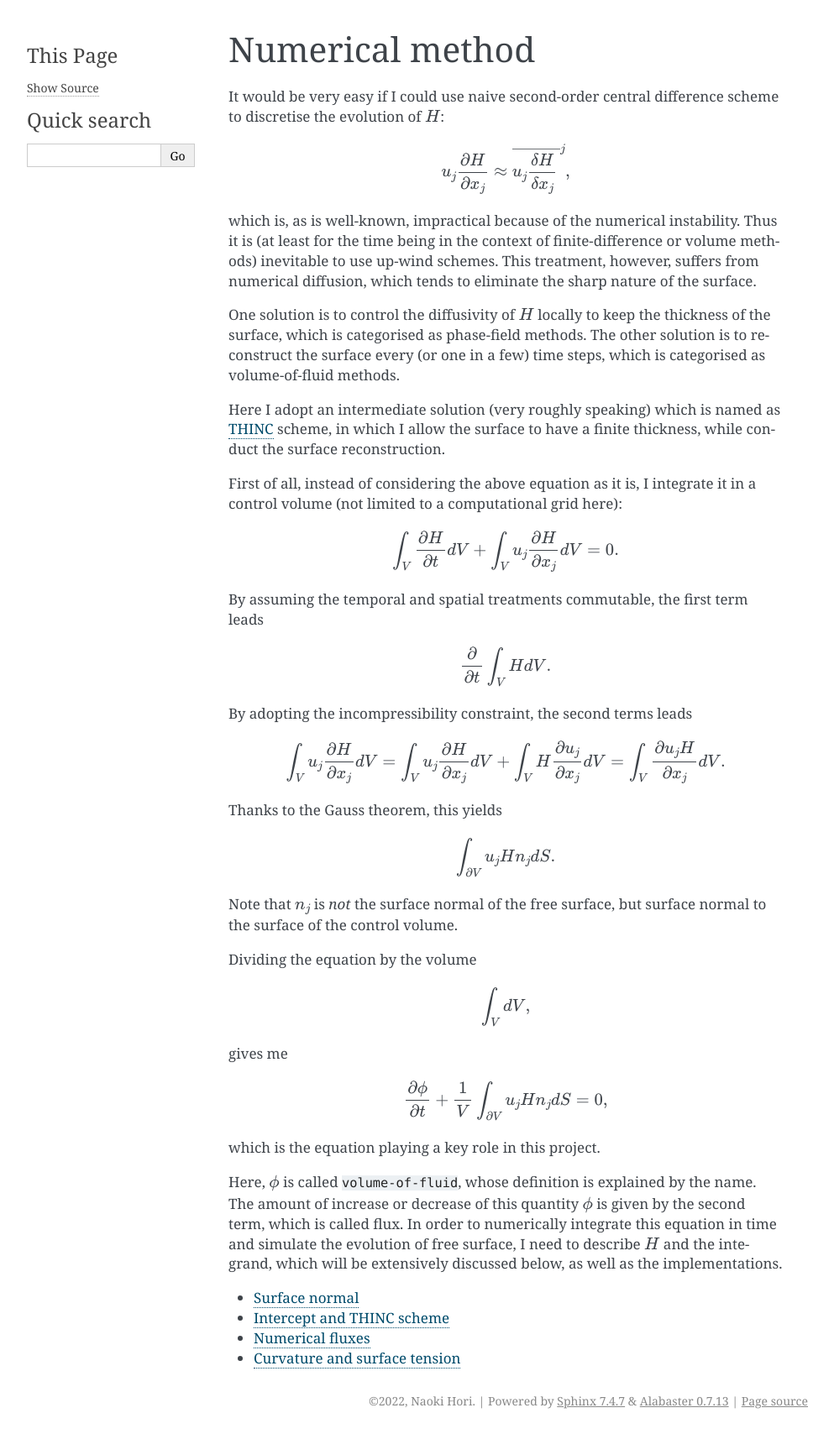
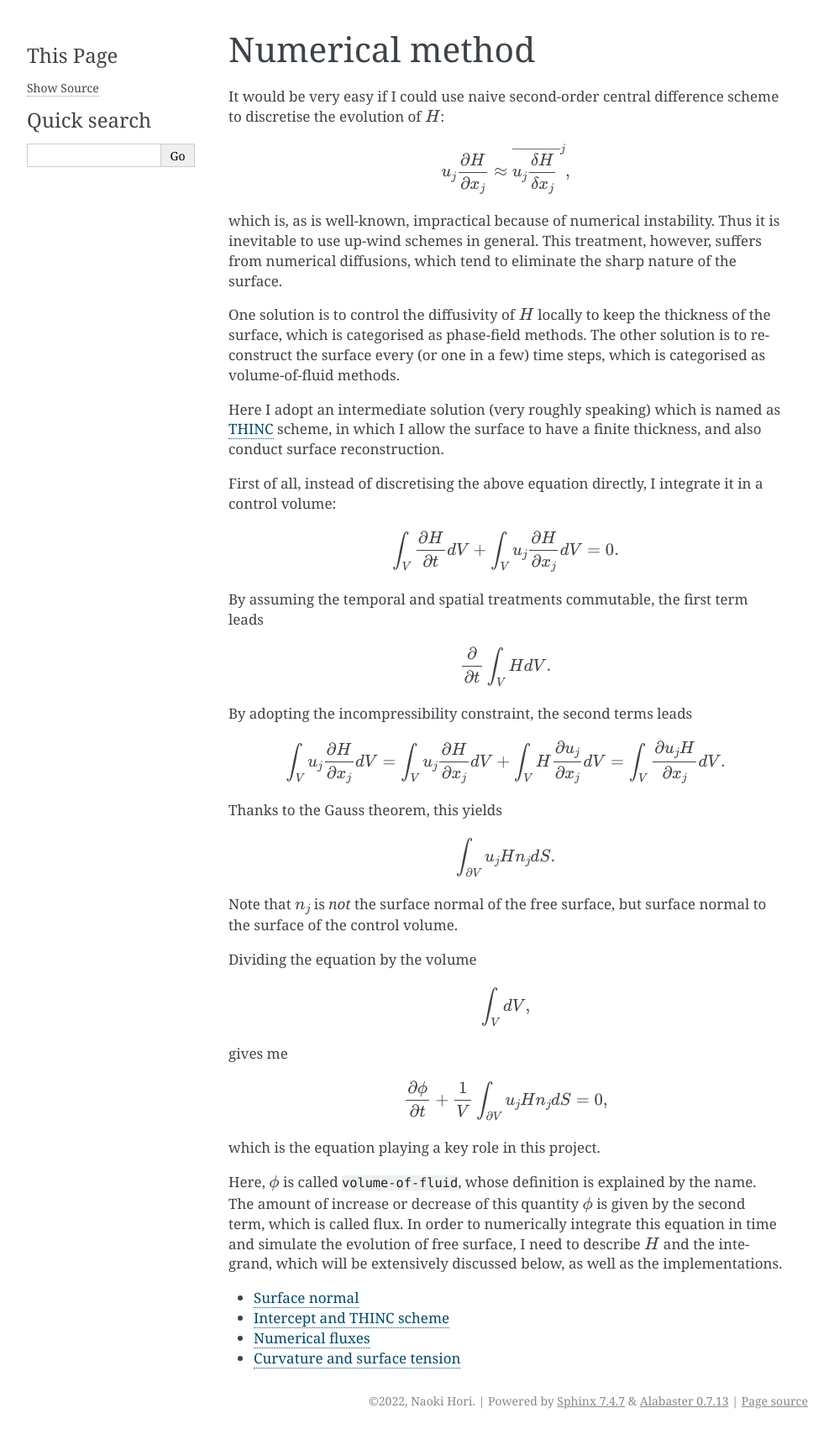
Before and after one commit to NaokiHori/SimpleVOFSolver, a Sphinx documentation site: the page built from docs/source/numerical_method/index.rst, in a window 1280 px wide. Shown: the whole page at 84% size, without its empty margins (148-1141 px from the left). Built offline with Sphinx 7.4.7, drawn with Linux system fonts in a browser that asks for light colours; formulas are drawn with MathJax 3.

```diff
--- a/docs/source/numerical_method/index.rst
+++ b/docs/source/numerical_method/index.rst
@@ -10,16 +10,16 @@ It would be very easy if I could use naive second-order central difference schem
    \approx
    \overline{u_j \frac{\delta H}{\delta x_j}}^j,
 
-which is, as is well-known, impractical because of the numerical instability.
-Thus it is (at least for the time being in the context of finite-difference or volume methods) inevitable to use up-wind schemes.
-This treatment, however, suffers from numerical diffusion, which tends to eliminate the sharp nature of the surface.
+which is, as is well-known, impractical because of numerical instability.
+Thus it is inevitable to use up-wind schemes in general.
+This treatment, however, suffers from numerical diffusions, which tend to eliminate the sharp nature of the surface.
 
 One solution is to control the diffusivity of :math:`H` locally to keep the thickness of the surface, which is categorised as phase-field methods.
 The other solution is to reconstruct the surface every (or one in a few) time steps, which is categorised as volume-of-fluid methods.
 
-Here I adopt an intermediate solution (very roughly speaking) which is named as `THINC <https://onlinelibrary.wiley.com/doi/abs/10.1002/fld.975>`_ scheme, in which I allow the surface to have a finite thickness, while conduct the surface reconstruction.
+Here I adopt an intermediate solution (very roughly speaking) which is named as `THINC <https://onlinelibrary.wiley.com/doi/abs/10.1002/fld.975>`_ scheme, in which I allow the surface to have a finite thickness, and also conduct surface reconstruction.
 
-First of all, instead of considering the above equation as it is, I integrate it in a control volume (not limited to a computational grid here):
+First of all, instead of discretising the above equation directly, I integrate it in a control volume:
 
 .. math::
 
--- a/docs/source/numerical_method/intercept.rst
+++ b/docs/source/numerical_method/intercept.rst
@@ -109,7 +109,7 @@ So roughly speaking, what I will do is to move the hyper-surface (see below) and
 .. figure:: images/intercept3.png
    :width: 100%
 
-   :math:`\hat{H} \left( x, y \right)` for various :math:`d`
+   Hyper-surfaces :math:`\hat{H} \left( x, y, d \right)` as a function of :math:`d`, while the normal vector is fixed.
 
 Before explaining the details, I introduce
 
```
Also changed, not shown: docs/source/numerical_method/flux.rst (+43 -15 lines), 1 other file.
